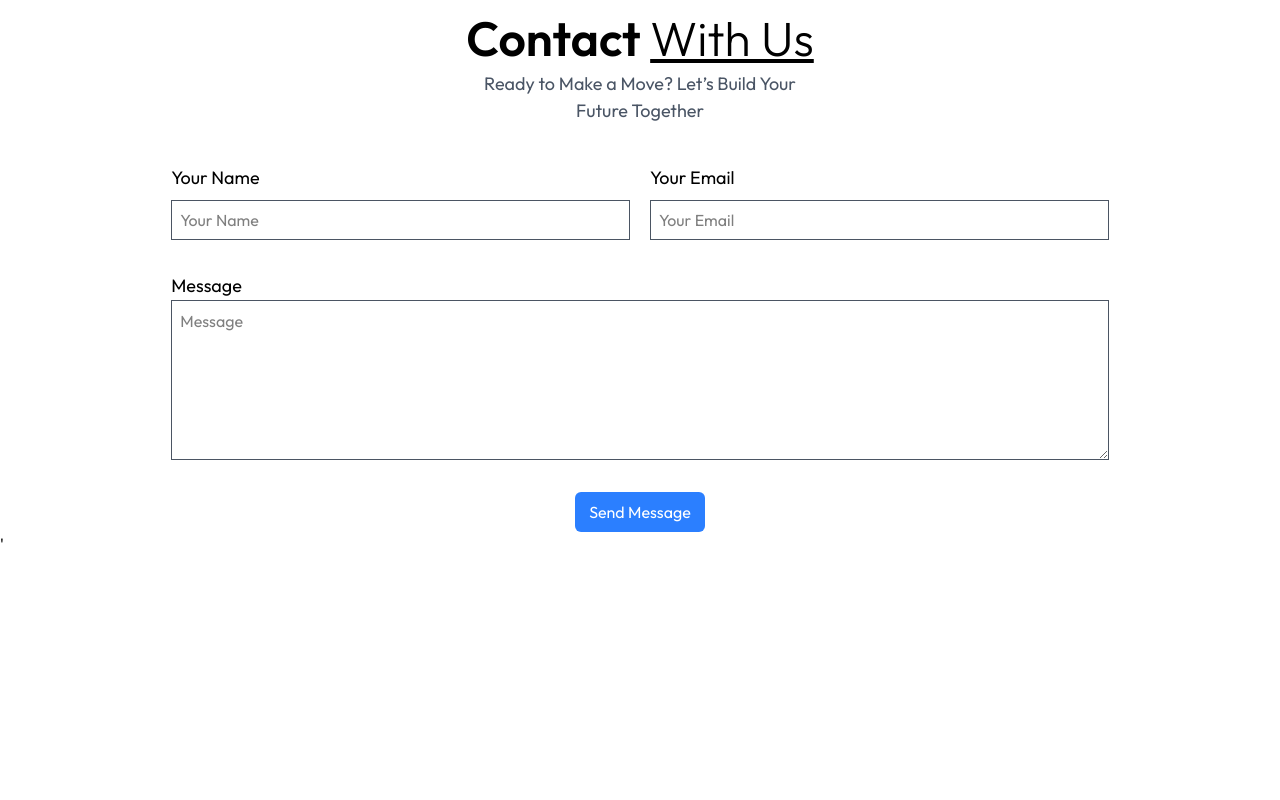
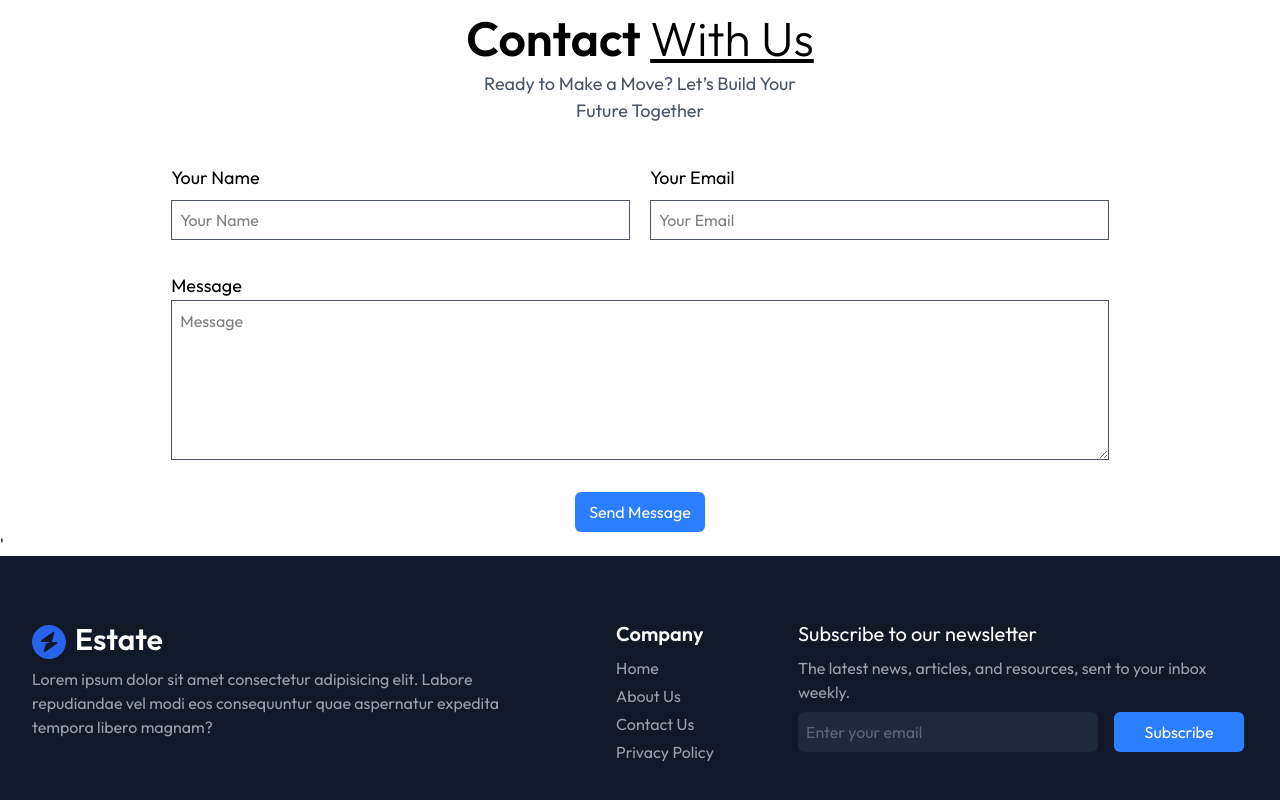
Before and after one commit to prabesh560383/Real-Estate-Website, a React (Vite) app: page / in a window 1280 px wide. Shown: the part 3144-3944 px from the top of the page. Before the commit the page ends 3700 px from the top, so only its background shows below. Built offline with nearby package versions, Linux system fonts and the light colour scheme.

Commit message:
added footer

```diff
--- a/src/App.jsx
+++ b/src/App.jsx
@@ -5,27 +5,11 @@ import Projects from './components/Projects'
 import Testimonials from './components/Testimonials'
 import ContactUs from './components/ContactUs'
 import * as motion from "motion/react-client"
+import Footer from './components/Footer'
 
 function App() {
   const [count, setCount] = useState(0)
-  const [isScrolled, setIsScrolled] = useState(false)
 
-  function changeScrollStatus(){
-    setIsScrolled(prev => !prev)
-  }
-
-  useEffect(()=>{
-    function handleScroll(){
-      if(window.scrollY >50){
-        setIsScrolled(true)
-      }
-      else setIsScrolled(false)
-    }
-
-    window.addEventListener('scroll', handleScroll)
-
-    return ()=>window.removeEventListener('scroll', handleScroll)
-  },[])
 
 
   return (
@@ -82,6 +66,10 @@ function App() {
         >
     <ContactUs />
     </motion.div>
+
+    <Footer />
+
+
     </>
   )
 }
--- /dev/null
+++ b/src/components/Footer.jsx
@@ -0,0 +1,43 @@
+import React from 'react'
+import { assets } from '../assets/assets'
+import Button from './Button'
+const Footer = () => {
+  return (
+    <div className='w-full bg-[rgb(17,24,39)] flex  justify-center items-center p-6'>
+
+        <footer className='flex flex-col items-left gap-5 text-[rgb(156, 163, 175)] font-normal p-2 lg:flex-row lg:container lg:justify-between text-gray-400 xl:pt-10 xl:pb-10'>
+            <div className="left">
+                <img src={assets.logo_dark} alt="" srcset="" className='mb-2' />
+                <p className='max-w-[700px] lg:max-w-[500px]'>Lorem ipsum dolor sit amet consectetur adipisicing elit. Labore repudiandae vel modi eos consequuntur quae aspernatur expedita tempora libero magnam?</p>
+
+            </div>
+
+            <div className="center">
+                <h2 className='text-xl font-semibold text-white mb-2 '>Company</h2>
+                <ul className='flex gap-1 flex-col'>
+                    <li>Home</li>
+                    <li>About Us</li>
+                    <li>Contact Us</li>
+                    <li>Privacy Policy</li>
+                </ul>
+            </div>
+
+            <div className="right">
+                <h2 className='text-white mb-2 text-xl'>Subscribe to our newsletter</h2>
+                <p className='max-w-[450px] mb-2'>The latest news, articles, and resources, sent to your inbox weekly.</p>
+                <div className="subscribe">
+                    <input type="email" name="sub" id="sub"  placeholder='Enter your email' className='border-1 mr-4 h-10 rounded-md pl-2 bg-gray-800 border-none mb-4 xl:w-[300px]'/>
+                    <Button label='Subscribe' />
+                </div>
+
+            </div>
+
+        </footer>
+
+
+
+    </div>
+  )
+}
+
+export default Footer
--- a/src/index.css
+++ b/src/index.css
@@ -4,3 +4,7 @@
 *{
     font-family: 'Outfit'
 }
+
+li{
+    cursor: pointer
+}
```
